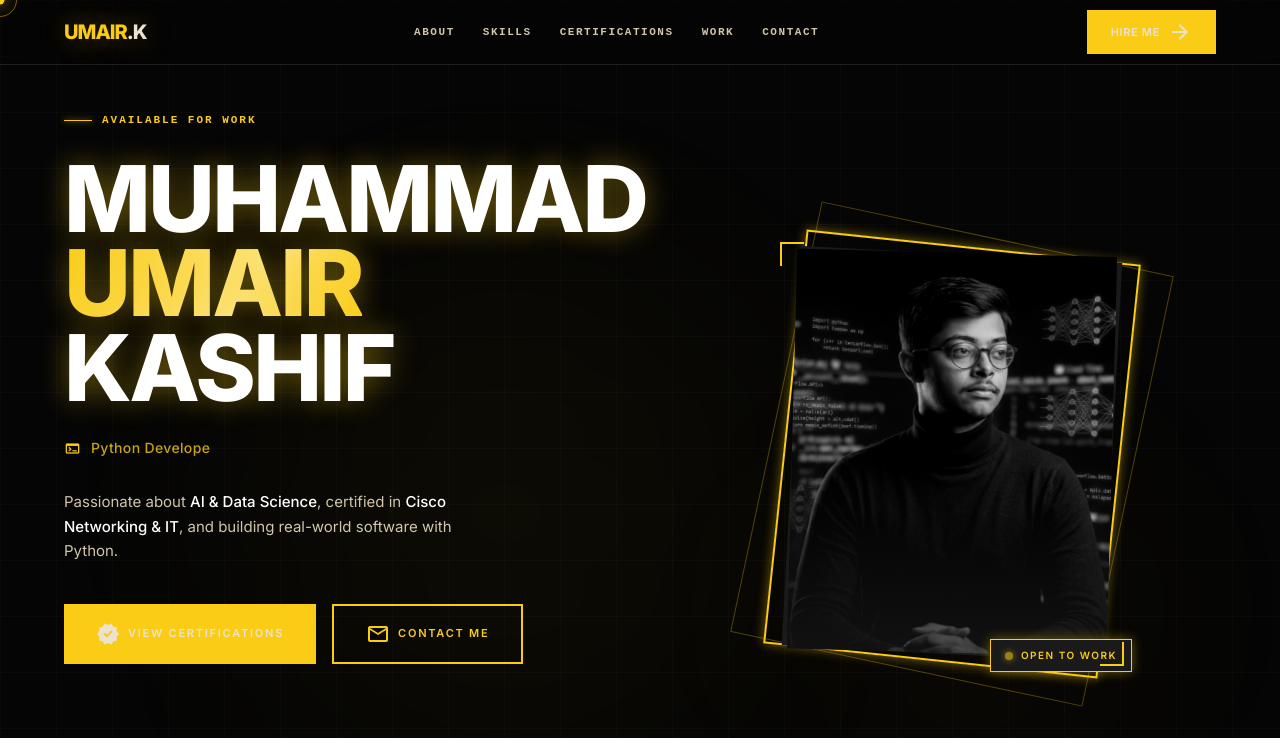
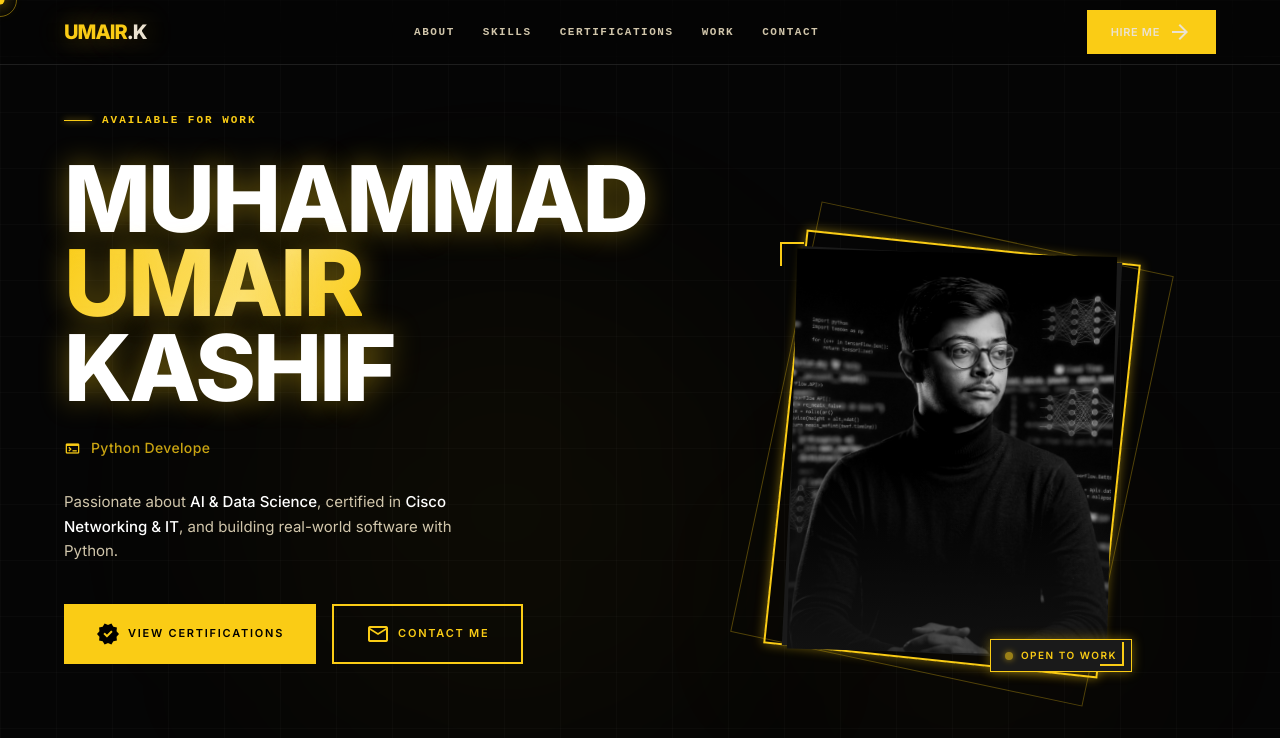
Before and after one commit to coddies/M-Umair-Kashif, a plain HTML site: page index.html in a window 1280 px wide. Shown: the top 738 px of the page. Drawn offline with nearby package versions, Linux system fonts and the light colour scheme.

Commit message:
Fix: change 'View Certifications' button text color to black for better contrast

```diff
--- a/index.html
+++ b/index.html
@@ -413,7 +413,7 @@
             <a
               href="#certs"
               id="btn-certs"
-              class="group relative inline-flex items-center gap-2 bg-primary text-on-primary px-8 py-4 font-semibold uppercase text-[11px] font-bold tracking-[.16em] uppercase transition-all duration-250 hover:bg-white hover:text-black hover:shadow-[0_0_36px_rgba(250,204,21,0.50)] hover:scale-105 active:scale-95"
+              class="group relative inline-flex items-center gap-2 bg-primary text-black px-8 py-4 font-semibold uppercase text-[11px] font-bold tracking-[.16em] uppercase transition-all duration-250 hover:bg-white hover:text-black hover:shadow-[0_0_36px_rgba(250,204,21,0.50)] hover:scale-105 active:scale-95"
             >
               <span
                 class="material-symbols-outlined text-sm"
```
